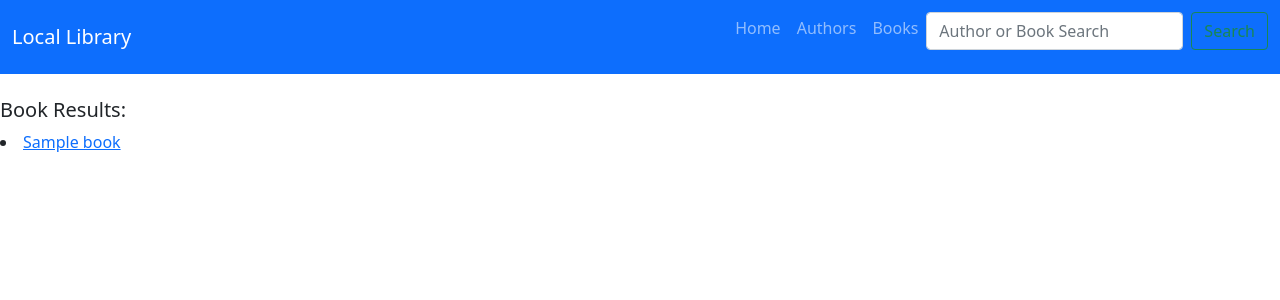
After one commit to swford89/local_library, a Django app: template catalog/templates/catalog/search.html in a window 1280 px wide. The commit adds this page. Shown: the top 300 px of the page. Run offline with Django 3.2, Linux system fonts and the light colour scheme; the template is opened without the code that fills it: values that come from a table or form of the project are taken from there, others are empty; tables that the repository leaves empty hold one stand-in row (values such as "Sample post").

Commit message:
modified to add search bar functionality and template rendering

```diff
--- a/catalog/templates/catalog/base.html
+++ b/catalog/templates/catalog/base.html
@@ -22,9 +22,9 @@
                 <li class="nav-item">
                     <a class="nav-link" href="{% url 'catalog:book_list' %}">Books</a>
                 </li>
-                <form class="d-flex" action="get">
+                <form class="d-flex" action="{% url 'catalog:search' %}" method="GET">
                     {% csrf_token %}
-                    <input class="form-control me-2" type="search" placeholder="Search" aria-label="Search" name="search" style="margin-top: 4px;">
+                    <input class="form-control me-2" type="search" placeholder="Author or Book Search" aria-label="Search" name="search"  style="margin-top: 4px;">
                     <button class="btn btn-outline-success" type="submit" style="margin-top: 4px;">Search</button>
                 </form>
             </ul>
--- /dev/null
+++ b/catalog/templates/catalog/search.html
@@ -0,0 +1,30 @@
+{% extends 'catalog/base.html' %}
+
+{% block content %}
+
+    {% if books %}
+        <br>
+        <div class="containter-fluid">
+            <h5>Book Results:</h5>
+            {% for book in books %}
+                <li><a href="{% url 'catalog:book_detail' book.id %}">{{ book }}</a></li>
+            {% endfor %}
+        </div>
+
+    {% elif authors %}
+        <br>
+        <div class="container-fluid">
+            <h5>Author Results:</h5>
+            {% for author in authors %}
+                <li><a href="{% url 'catalog:author_detail' author.id %}">{{ author }}</a></li>
+            {% endfor %}
+        </div>
+    {% else %}
+        <div class="alert alert-warning" role="alert">
+            Uh oh -- that either doesn't exist in our database, or there is a spelling error.
+        </div>
+
+    {% endif %}
+
+
+{% endblock content %}
--- a/catalog/urls.py
+++ b/catalog/urls.py
@@ -10,4 +10,5 @@ urlpatterns = [
     path("book/<int:pk>/", views.BookDetailView.as_view(), name="book_detail"),
     path("authors/", views.AuthorListView.as_view(), name="author_list"),
     path("author/<int:pk>/", views.AuthorDetailView.as_view(), name="author_detail"),
+    path("search", views.search, name="search")
 ]
```
Also changed, not shown: catalog/views.py (+16 -0 lines).
